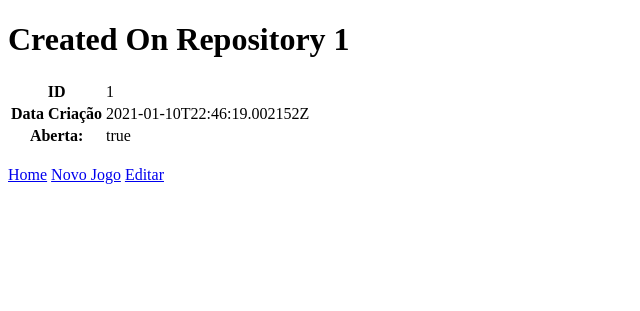
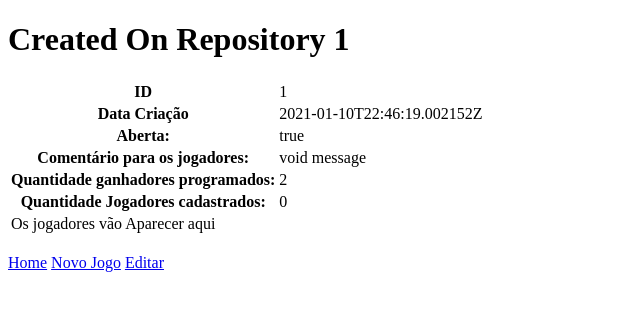
Before and after one commit to fsantosbr/luckygame, a Spring Boot app: page /locky-game/view/1 in a window 1280 px wide. Shown: the top 311 px of the page, without its empty margins (0-640 px from the left). Run offline with Spring Boot 4, Linux system fonts and the light colour scheme; data comes from the database, SQL or seed files in the repository.

Commit message:
Updated the lucky-game-view

```diff
--- a/src/main/java/com/fsantosinfo/lockygame/model/entities/LuckyGame.java
+++ b/src/main/java/com/fsantosinfo/lockygame/model/entities/LuckyGame.java
@@ -137,6 +137,7 @@ public class LuckyGame implements Serializable{
         players.add(player);
     }
 
+
     // Overrided methods
 
 
--- a/src/main/resources/templates/lucky-game-view.html
+++ b/src/main/resources/templates/lucky-game-view.html
@@ -28,6 +28,36 @@
         <td th:text="${oneGame.open}"> </td>
     </tr>
 
+    <tr th:if="${oneGame.communicateAll == null}">
+        <th>Comentário para os jogadores:</th>
+        <td>Nenhum comentário ainda!</td>
+    </tr>
+    <tr th:unless="${oneGame.communicateAll == null}">
+        <th>Comentário para os jogadores:</th>
+        <td th:text="${oneGame.communicateAll}"> </td>
+    </tr>
+
+    <tr>
+        <th>Quantidade ganhadores programados:</th>
+        <td th:text="${oneGame.numWinners}"> </td>
+    </tr>
+
+    <tr>
+        <th>Quantidade Jogadores cadastrados:</th>
+        <td th:text="${oneGame.players.size}"> </td>
+    </tr>
+
+    <tr th:if="${oneGame.players.size == 0}">
+        <td>Os jogadores vão Aparecer aqui</td>
+    </tr>
+    <tr th:unless="${oneGame.players.size == 0}">
+        <tr th:each="game : ${oneGame.players}">
+            <td th:text="${game.name} + ${game.email}"> </td>
+
+        </tr>
+    </tr>
+
+
 </table>
 
 <br>
```
Also changed, not shown: src/main/java/com/fsantosinfo/lockygame/model/config/TesteConfig.java (+7 -3 lines), src/main/java/com/fsantosinfo/lockygame/model/entities/Player.java (+8 -0 lines).
